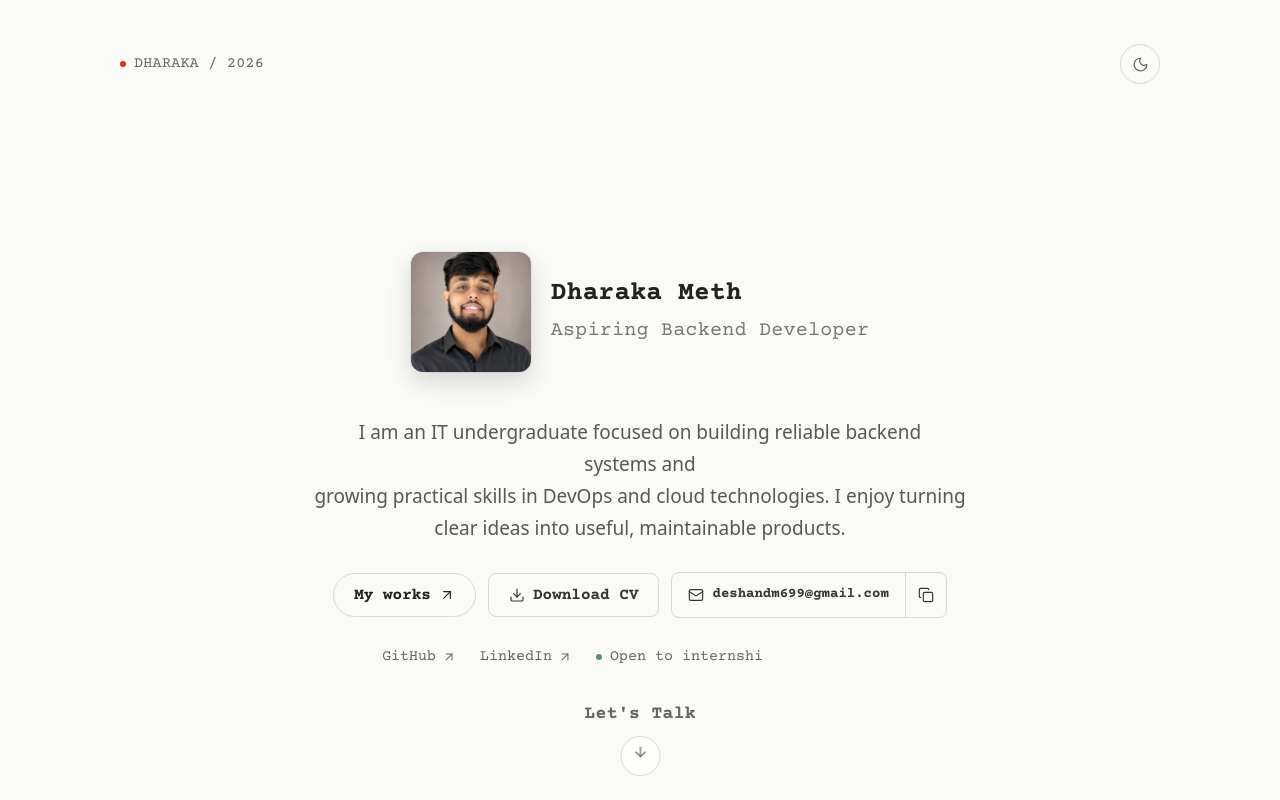
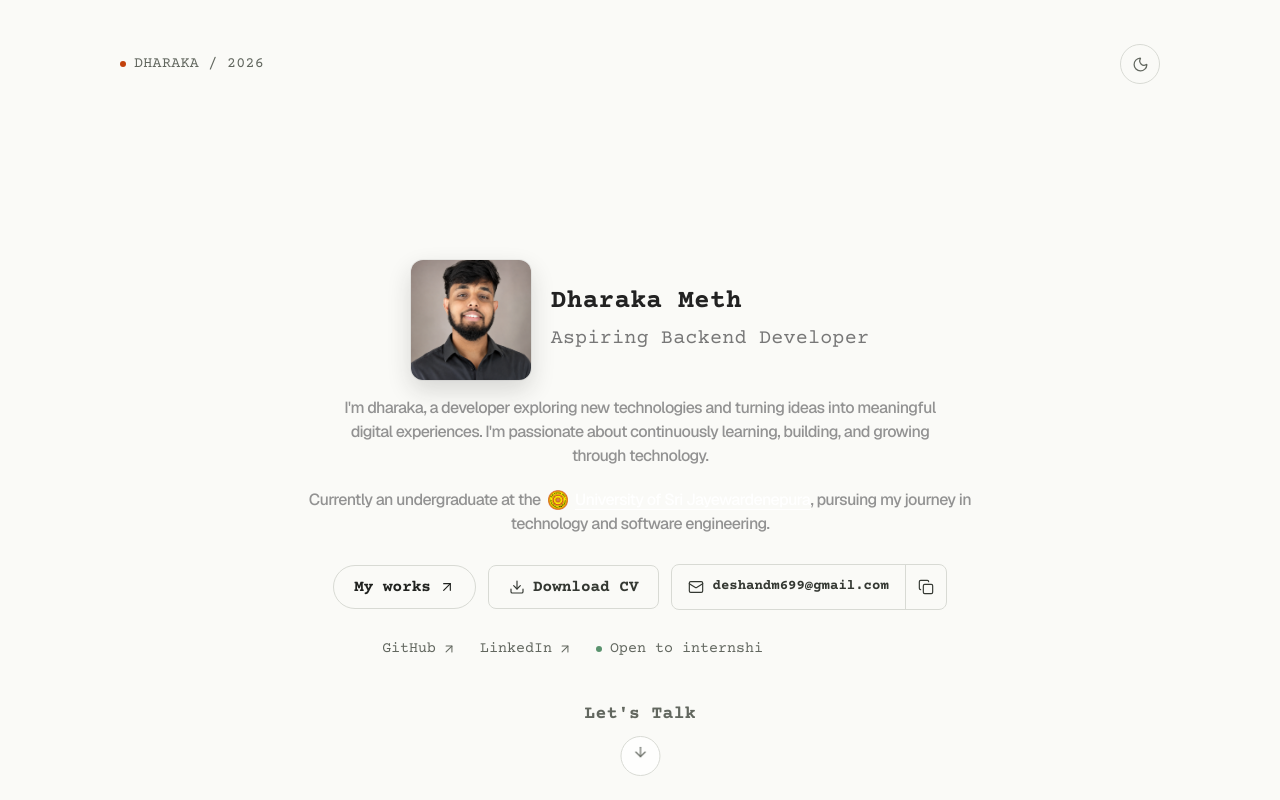
Before and after one commit to DHARAKA-METH/portfolio, a Next.js app: page / in a window 1280 px wide. Shown: the top 800 px of the page. Built offline with nearby package versions, Linux system fonts and the light colour scheme.

Commit message:
make changes

```diff
--- a/app/(pages)/projectSection/page.tsx
+++ b/app/(pages)/projectSection/page.tsx
@@ -17,7 +17,17 @@ export default function ProjectSectionPage() {
   const prefersReducedMotion = useReducedMotion();
   const [showLoader, setShowLoader] = useState(true);
   const [contentReady, setContentReady] = useState(false);
+  const [loadedImageUrls, setLoadedImageUrls] = useState<Set<string>>(() => new Set());
   const pageRef = useRef<HTMLElement>(null);
+
+  const markImageLoaded = (imageUrl: string) => {
+    setLoadedImageUrls((current) => {
+      if (current.has(imageUrl)) return current;
+      const next = new Set(current);
+      next.add(imageUrl);
+      return next;
+    });
+  };
 
   useEffect(() => {
     const timer = window.setTimeout(
@@ -74,8 +84,8 @@ export default function ProjectSectionPage() {
 
       <div className="divide-y divide-[#E5E6E1] border-t border-[#E5E6E1] dark:divide-[#282B26] dark:border-[#282B26]">
         {projects.map((project) => (
-          <article data-project-reveal className={`grid gap-7 py-10 lg:gap-12 lg:py-14 ${project.imageUrls.length > 0 ? "lg:grid-cols-[minmax(0,1fr)_560px]" : ""}`} key={project.title}>
-            <div className="max-w-[62ch]">
+          <article data-project-reveal className="py-10 lg:py-14" key={project.title}>
+            <div className="w-full">
               <p className={`${displayFont} text-[14px] text-[#898E86] dark:text-[#7D8279]`}>
                 {project.period.join(" - ")}
               </p>
@@ -110,14 +120,19 @@ export default function ProjectSectionPage() {
               </div>
             </div>
 
-            {project.imageUrls.length > 0 && <div className={`grid self-start ${project.screenType === "mobile" && project.imageUrls.length === 4 ? "grid-cols-4" : project.imageUrls.length <= 2 || project.imageUrls.length === 4 ? "grid-cols-2" : "grid-cols-3"} ${project.screenType === "mobile" ? "gap-2 sm:gap-3" : "gap-3"}`}>
-              {project.imageUrls.map((imageUrl, index) => (
-                <div className="relative rounded-2xl cursor-pointer bg-[#F2F2EC] p-1.5 transition-transform duration-300 ease-out hover:z-10 hover:scale-[1.08] motion-reduce:transform-none dark:bg-[#181A17] sm:p-2" key={imageUrl}>
-                  <div className={`relative w-full h-auto rounded-xl ${project.screenType === "mobile" ? "aspect-[9/19]" : "aspect-[4/3]"}`}>
-                    <Image className="object-fill object-center" src={imageUrl} alt={`${project.title} screenshot ${index + 1}`} fill sizes="(min-width: 1024px) 120px, 45vw" />
+            {project.imageUrls.length > 0 && <div className={`mt-8 grid grid-cols-2 gap-3 lg:mt-10 ${project.imageUrls.length === 4 ? "lg:grid-cols-4" : "lg:grid-cols-2"} sm:gap-4`}>
+              {project.imageUrls.map((imageUrl, index) => {
+                const imageLoaded = loadedImageUrls.has(imageUrl);
+
+                return (
+                <div className="rounded-2xl bg-[#F2F2EC] p-2 dark:bg-[#181A17] sm:p-3" key={imageUrl}>
+                  <div className={`relative w-full overflow-hidden rounded-xl ${project.screenType === "mobile" ? "aspect-[9/19]" : "aspect-[4/3]"}`}>
+                    <div className={`absolute inset-0 bg-[#E5E6E1] transition-opacity duration-200 motion-reduce:animate-none motion-reduce:transition-none dark:bg-[#282B26] ${imageLoaded ? "opacity-0" : "animate-pulse"}`} aria-hidden="true" />
+                    <Image className={`object-contain object-center transition-[opacity,transform] duration-300 ease-out motion-reduce:transition-none ${imageLoaded ? "scale-100 opacity-100" : "scale-[1.015] opacity-0"}`} src={imageUrl} alt={`${project.title} screenshot ${index + 1}`} fill sizes={project.imageUrls.length === 4 ? "(min-width: 1024px) 260px, 50vw" : "(min-width: 1024px) 520px, 50vw"} style={prefersReducedMotion ? undefined : { transitionDelay: `${index * 60}ms` }} onLoad={() => markImageLoaded(imageUrl)} onError={() => markImageLoaded(imageUrl)} />
                   </div>
                 </div>
-              ))}
+                );
+              })}
             </div>}
           </article>
         ))}
--- a/app/page.tsx
+++ b/app/page.tsx
@@ -18,7 +18,6 @@ import { FaLinkedin } from "react-icons/fa6";
 import { ShinyButton } from "@/registry/magicui/shiny-button";
 import { PortfolioLoader } from "@/components/ui/portfolio-loader";
 import { blogs } from "@/data/blogs";
-import { projects } from "@/data/projects";
 import { skills } from "@/data/skills";
 import { volunteerExperiences } from "@/data/volunteers";
 import {
@@ -40,7 +39,7 @@ const focusRing =
   "focus-visible:outline-none focus-visible:ring-2 focus-visible:ring-[#F97316] focus-visible:ring-offset-2 focus-visible:ring-offset-[#FAFAF7] dark:focus-visible:ring-[#FF8A65] dark:focus-visible:ring-offset-[#10110F]";
 
 const introduction =
-  "I am an IT undergraduate focused on building reliable backend systems and growing practical skills in DevOps and cloud technologies. I enjoy turning clear ideas into useful, maintainable products.";
+  "I'm Dharaka, a developer exploring new technologies and turning ideas into meaningful digital experiences. I'm passionate about continuously learning, building, and growing through technology. Currently an undergraduate at the University of Sri Jayewardenepura, pursuing my journey in technology and software engineering.";
 
 function truncateText(text: string, limit: number) {
   return text.length > limit ? `${text.slice(0, limit).trimEnd()}...` : text;
@@ -443,18 +442,16 @@ export default function HomePage() {
                     </div>
 
                     <p
-                      className="mx-auto mt-9 max-w-[62ch] whitespace-normal text-pretty text-[17px] leading-7 tracking-normal text-[#555A52] [word-spacing:normal] sm:mt-11 sm:text-[19px] sm:leading-8 dark:text-[#B1B6AC]"
+                      className="[font-family:var(--font-geist-sans),ui-sans-serif,system-ui,sans-serif] mx-auto mt-4 max-w-[62ch] whitespace-normal text-pretty text-[16px] leading-6 font-medium tracking-[-0.04em] text-[#929292] [word-spacing:normal]"
                       aria-label={introduction}
                       data-opening="intro"
                     >
-                      <span className="block">
-                        I am an IT undergraduate focused on building reliable backend systems and
+                      <span className="">
+                        I&apos;m dharaka, a developer exploring new technologies and turning ideas into meaningful digital experiences.
+                        I&apos;m passionate about continuously learning, building, and growing through technology.
                       </span>
-                      <span className="block">
-                        growing practical skills in DevOps and cloud technologies. I enjoy turning
-                      </span>
-                      <span className="block">
-                        clear ideas into useful, maintainable products.
+                      <span className="mt-5 block">
+                        Currently an undergraduate at the <Image className="mx-1 inline-block size-5 rounded-sm align-text-bottom" src="/usjp.jpg" alt="University of Sri Jayewardenepura" width={20} height={20} /> <a className={`${focusRing} inline rounded-sm text-white underline decoration-1 underline-offset-4`} href="https://www.sjp.ac.lk/" target="_blank" rel="noreferrer">University of Sri Jayewardenepura</a>, pursuing my journey in technology and software engineering.
                       </span>
                     </p>
 
--- a/data/projects.ts
+++ b/data/projects.ts
@@ -31,7 +31,6 @@ export const projects = [
     ],
     technologies: ["React Native", "Expo", "TypeScript", "Tailwind CSS", "Firebase Auth", "Cloud Firestore", "Cloud Functions", "Hugging Face"],
     url: "https://github.com/DHARAKA-METH/Mind-Space",
-    demoUrl: "https://www.youtube.com/watch?v=aqz-KE-bpKQ",
     linkLabel: "View on GitHub",
   },
       {
```
Also changed, not shown: public/profile.png, public/usjp.jpg (added).
